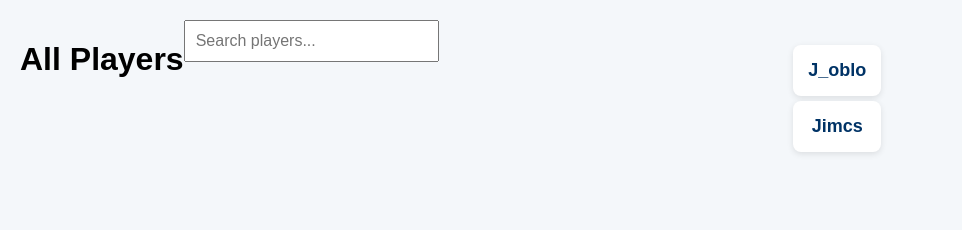
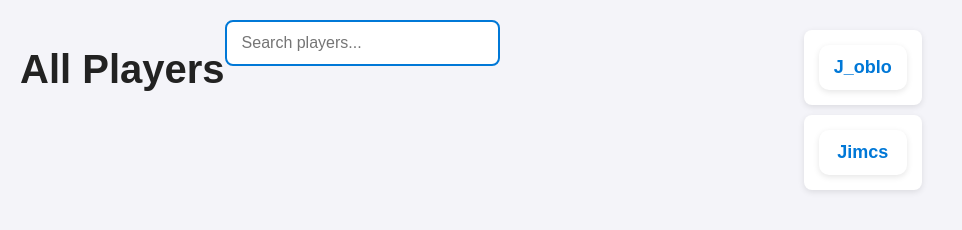
Before and after one commit to Buystvo93/HHCO-T3-Stats, a plain HTML site: page index.html in a window 1280 px wide. Shown: the whole page, without its empty margins (0-962 px from the left). Drawn offline with Linux system fonts and the light colour scheme.

Commit message:
Update index.html

```diff
--- a/index.html
+++ b/index.html
@@ -5,21 +5,69 @@
   <title>Players</title>
   <link rel="stylesheet" href="style.css">
   <style>
+    body {
+      font-family: Arial, sans-serif;
+      background: #f4f4f9;
+      margin: 0;
+      padding: 20px;
+      color: #333;
+      text-align: center;
+    }
+
+    h1 {
+      font-size: 2.5rem;
+      margin-bottom: 20px;
+      color: #222;
+    }
+
     .search-container {
-      margin-bottom: 20px;
+      margin-bottom: 30px;
     }
+
     #searchInput {
       width: 100%;
       max-width: 400px;
-      padding: 10px;
+      padding: 12px 15px;
       font-size: 16px;
+      border: 2px solid #0078d7;
+      border-radius: 8px;
+      outline: none;
+      transition: 0.2s;
     }
+
+    #searchInput:focus {
+      border-color: #005bb5;
+      box-shadow: 0 0 5px rgba(0, 120, 215, 0.5);
+    }
+
     #playerList {
       list-style-type: none;
       padding: 0;
+      max-width: 600px;
+      margin: 0 auto;
     }
+
     #playerList li {
-      margin: 5px 0;
+      margin: 10px 0;
+    }
+
+    #playerList a {
+      display: block;
+      padding: 12px 15px;
+      text-decoration: none;
+      background: white;
+      border-radius: 10px;
+      box-shadow: 0 2px 6px rgba(0, 0, 0, 0.1);
+      color: #0078d7;
+      font-weight: bold;
+      transition: 0.2s;
+    }
+
+    #playerList a:hover {
+      background: #0078d7;
+      color: white;
+      transform: translateY(-2px);
+      box-shadow: 0 4px 10px rgba(0, 0, 0, 0.2);
     }
   </style>
 </head>
```
